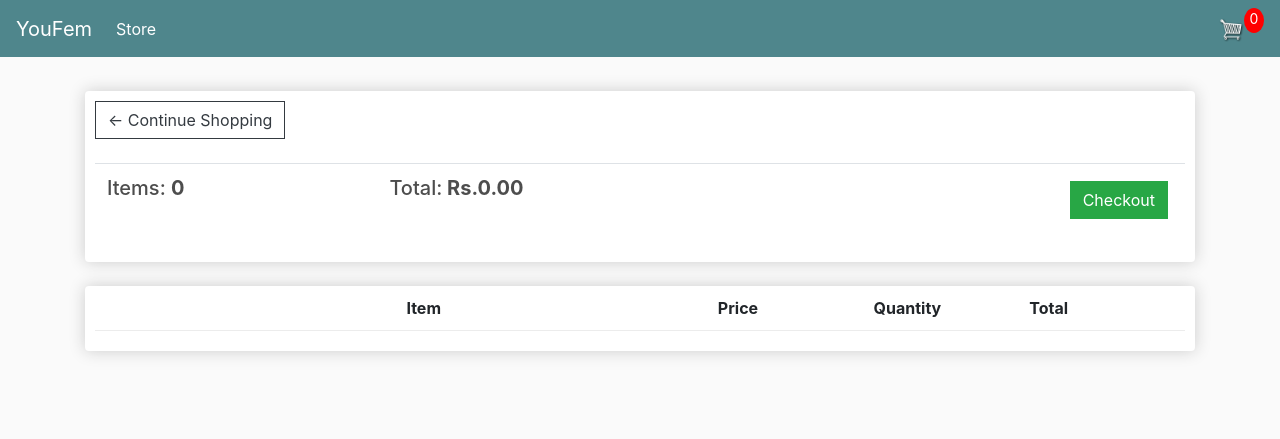
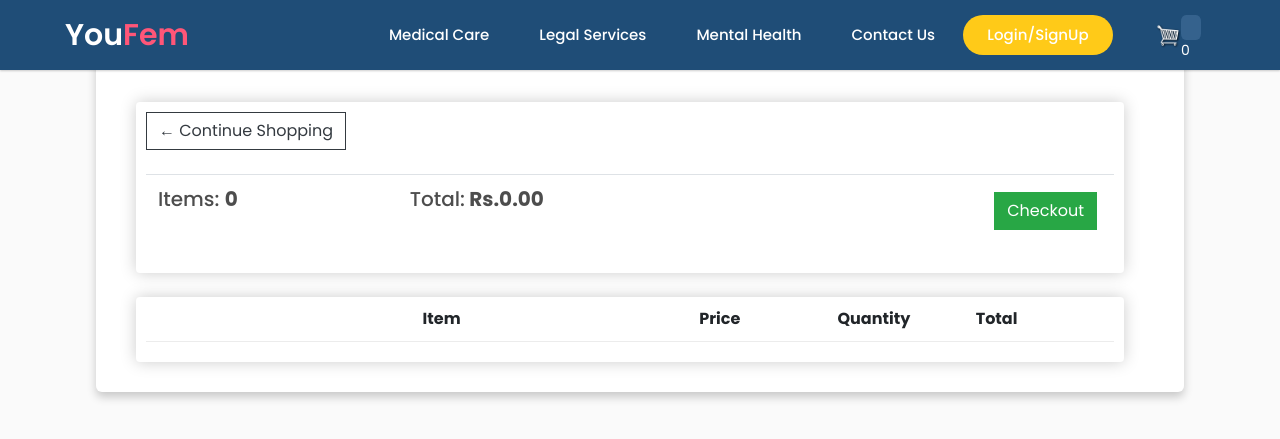
Before and after one commit to TSakshi20/YouFem, a Django app: page /cart/ in a window 1280 px wide. Shown: the top 439 px of the page. Run offline with Django 4.2, Linux system fonts and the light colour scheme; lists and menus that the app fills with data are empty; some libraries are stand-ins or nearby versions.

Commit message:
urls fixed

```diff
--- a/base/templates/base/cart.html
+++ b/base/templates/base/cart.html
@@ -2,7 +2,7 @@
 {% extends 'base/main.html' %}
 {% load static %}
 {% block content %}
-<div class="row">
+<div class="row mt-5">
     <div class="col-lg-12">
         <div class="box-element">
 
--- a/base/templates/base/checkout.html
+++ b/base/templates/base/checkout.html
@@ -1,7 +1,7 @@
 {% extends 'base/main.html' %}
 {% load static %}
 {% block content %}
-<div class="row">
+<div class="row mt-5">
     <div class="col-lg-6">
         <div class="box-element" id="form-wrapper">
             <form id="form">
--- a/base/templates/base/main.html
+++ b/base/templates/base/main.html
@@ -9,6 +9,8 @@
 	<link rel="stylesheet" href="https://stackpath.bootstrapcdn.com/bootstrap/4.4.1/css/bootstrap.min.css" integrity="sha384-Vkoo8x4CGsO3+Hhxv8T/Q5PaXtkKtu6ug5TOeNV6gBiFeWPGFN9MuhOf23Q9Ifjh" crossorigin="anonymous">
 
 	<link rel="stylesheet" type="text/css" href="{% static 'css/main.css' %}">
+  <link rel="stylesheet" type="text/css" href="{% static 'css/landing.css' %}">
+
 
   <script type="text/javascript">
 		var user = '{{request.user}}'
@@ -31,8 +33,76 @@ const csrftoken = getToken('csrftoken');
 </script>
 </head>
 <body>
+  <nav>
+    <div class="navbar">
+      <i class="bx bx-menu"></i>
+      <div class="logo">
+        <a href="#">You<span class="fem">Fem</span></a>
+      </div>
+      <div class="nav-links">
+        <div class="sidebar-logo">
+          <span class="logo-name">You<span class="fem">Fem</span></span>
+          <i class="bx bx-x"></i>
+        </div>
+        <ul class="links">
+          <li>
+            <a href="{% url 'medical' %}">Medical Care</a>
+            <i class="bx bxs-chevron-down medical-arrow arrow"></i>
+            <ul class="medical-sub-menu sub-menu">
+              <li><a href="#">Consult Doctor</a></li>
+              <li><a href="#">YouFem Store</a></li>
+              <li><a href="#">Period Tracker</a></li>
+            </ul>
+          </li>
+          <li>
+            <a href="{%url 'legal' %}">Legal Services</a>
+            <i class="bx bxs-chevron-down legal-arrow arrow"></i>
+            <ul class="legal-sub-menu sub-menu">
+              <li><a href="#">Consult Lawyer</a></li>
+              <li><a href="#">Know Your Rights</a></li>
+            </ul>
+          </li>
+          <li>
+            <a href="{%url 'mental'%}">Mental Health</a>
+            <i class="bx bxs-chevron-down mental-arrow arrow"></i>
+            <ul class="mental-sub-menu sub-menu">
+              <li><a href="#">Consult Psychiatrist</a></li>
+              <li><a href="#">Mental Health Quiz</a></li>
+            </ul>
+          </li>
 
-	<nav class="navbar navbar-expand-lg navbar-dark bg-dark">
+          <!--<li><a href="#">Forum</a></li>-->
+          <li><a href="#contact">Contact Us</a></li>
+
+          {% if request.user.is_authenticated %}
+
+          <li>
+            <a href="#">{{request.user}}</a>
+            <i class="bx bxs-chevron-down mental-arrow arrow"></i>
+            <ul class="mental-sub-menu sub-menu">
+              <li><a href="{%url 'logout' %}">Logout</a></li>
+            </ul>
+          </li>
+
+
+
+          {% else %}
+          <li id="login-signup"><a href="{%url 'register-user' %}">Login/SignUp</a></li>
+          {% endif %}
+
+        <li>
+        <a href="{% url 'cart' %}">
+          <img  id="cart-icon" src="{% static 'images/cartimage.png' %}">
+
+      </a>
+      <p id="cart-total">{{cartItems}}</p></li>
+
+      </ul>
+      </div>
+    </div>
+  </nav>
+
+	<!-- <nav class="navbar navbar-expand-lg navbar-dark bg-dark">
         <a class="navbar-brand" href="{% url 'store' %}">YouFem</a>
         <button class="navbar-toggler" type="button" data-toggle="collapse" data-target="#navbarSupportedContent" aria-controls="navbarSupportedContent" aria-expanded="false" aria-label="Toggle navigation">
           <span class="navbar-toggler-icon"></span>
@@ -46,7 +116,7 @@ const csrftoken = getToken('csrftoken');
 
           </ul>
           <div class="form-inline my-2 my-lg-0">
-               <!--<a href="#"class="btn btn-warning">Login</a>-->
+               <!--<a href="#"class="btn btn-warning">Login</a>
 
                <a href="{% url 'cart' %}">
                   <img  id="cart-icon" src="{% static 'images/cartimage.png' %}">
@@ -55,7 +125,7 @@ const csrftoken = getToken('csrftoken');
 
           </div>
         </div>
-      </nav>
+      </nav>-->
      <div class="container">
             <br>
             {% block content %}
@@ -72,5 +142,6 @@ const csrftoken = getToken('csrftoken');
 	<script src="https://stackpath.bootstrapcdn.com/bootstrap/4.4.1/js/bootstrap.min.js" integrity="sha384-wfSDF2E50Y2D1uUdj0O3uMBJnjuUD4Ih7YwaYd1iqfktj0Uod8GCExl3Og8ifwB6" crossorigin="anonymous"></script>
 
   <script type="text/javascript" src="{% static 'js/cart.js' %}"></script>
+  <script type="text/javascript" src="{% static 'js/landing.js' %}"></script>
 </body>
 </html>
--- a/base/templates/base/store.html
+++ b/base/templates/base/store.html
@@ -3,7 +3,7 @@
 {% extends 'base/main.html' %}
 {% load static %}
 {% block content %}
-<div class="row">
+<div class="row mt-5">
 	{% for product in products %}
 		<div class="col-lg-4">
 			<img class="thumbnail" src="{{product.imageURL}}">
--- a/static/css/landing.css
+++ b/static/css/landing.css
@@ -5,6 +5,11 @@
   padding: 0;
   box-sizing: border-box;
   font-family: "Poppins", sans-serif;
+}
+
+#cart-items{
+	color: #fff;
+  background-color: #fff;
 }
 
 /* Custom Scroll Bar CSS */
--- a/static/css/main.css
+++ b/static/css/main.css
@@ -38,14 +38,17 @@ h1,h2,h3,h4,h5,h6{
 }
 
 #cart-total{
-	display: block;
+	display:flex;
 	text-align: center;
 	color:#fff;
-	background-color: red;
+	background-color: #35628d;
 	width: 20px;
 	height: 25px;
-	border-radius: 50%;
+	border-radius: 25%;
 	font-size: 14px;
+}
+#cart-items{
+	color: #fff;
 }
 
 .col-lg-4, .col-lg-6, .col-lg-8, .col-lg-12{
```
Also changed, not shown: base/templates/base/landing.html (+22 -24 lines), base/templates/base/medical.html (+30 -18 lines), base/templates/base/mental.html (+24 -8 lines), db.sqlite3.
